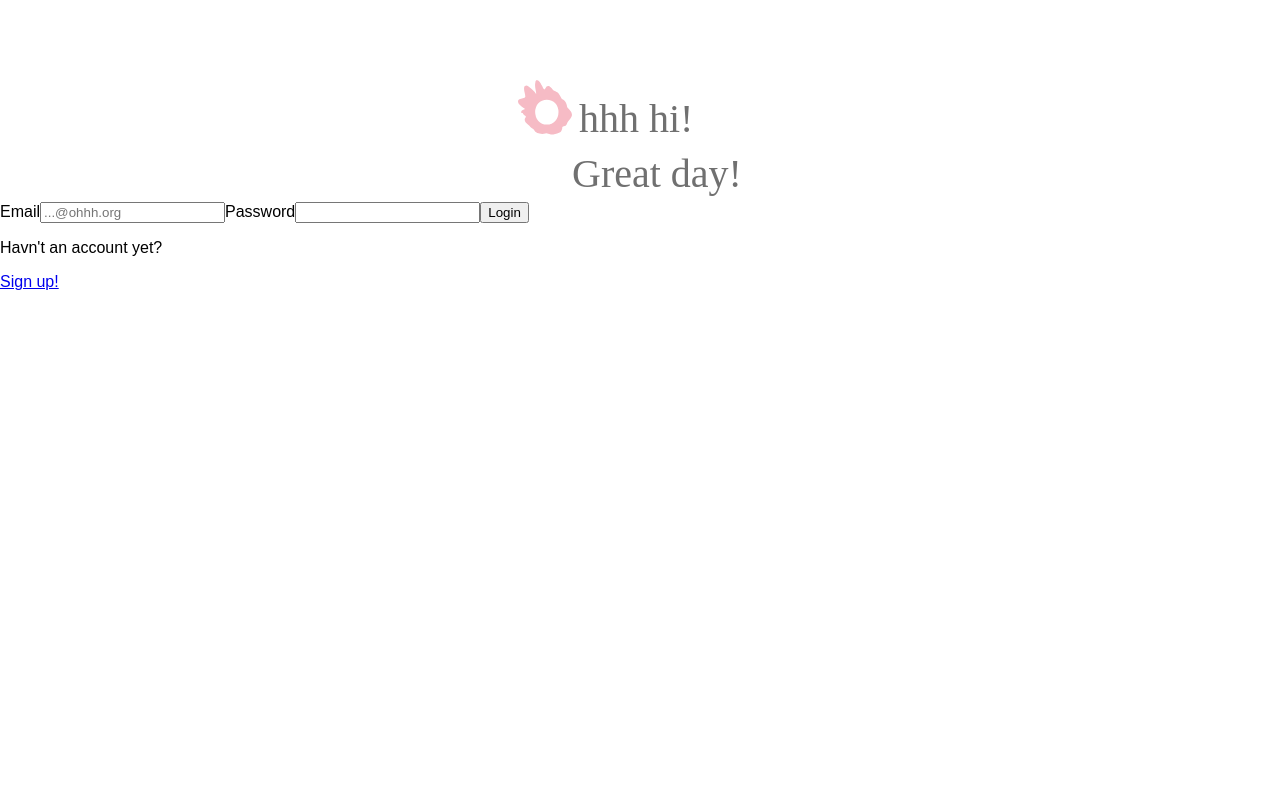
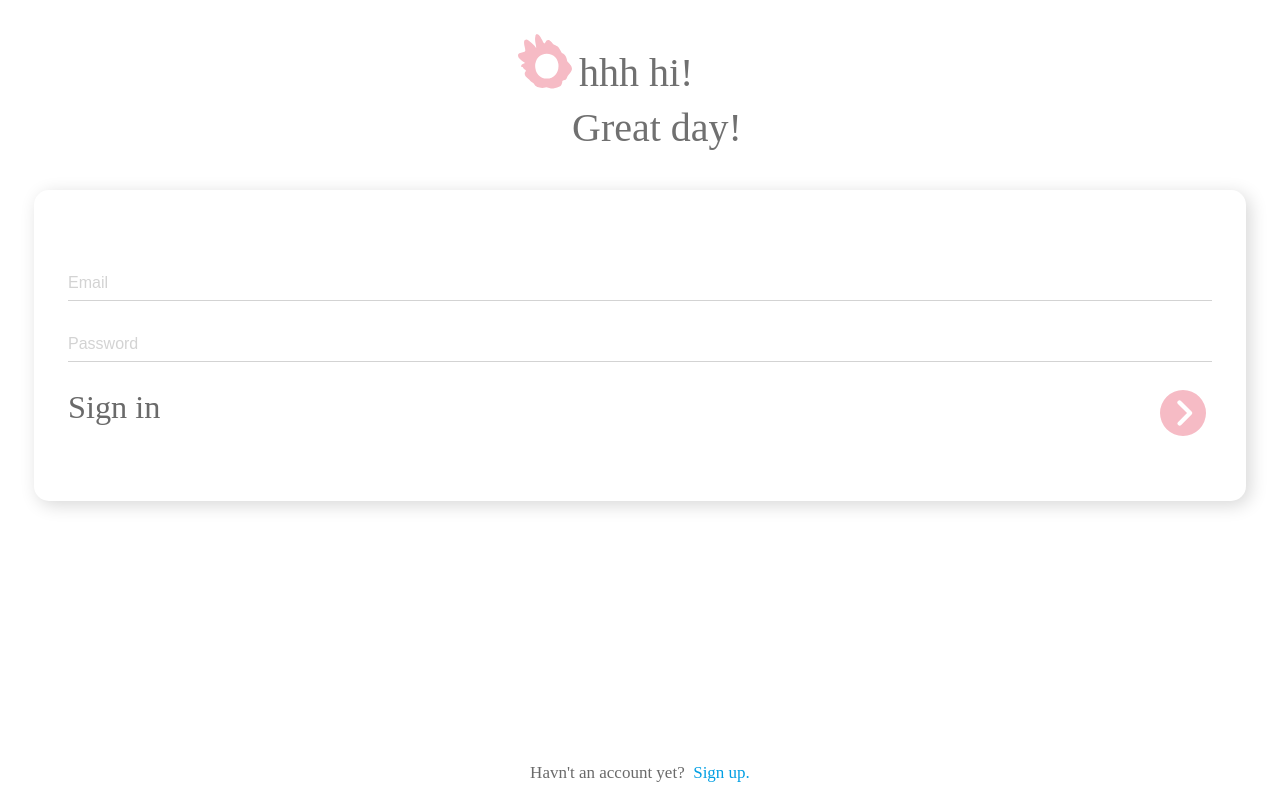
Before and after one commit to annikavennemann/capstone-project, a React (Create React App) app in the folder frontend/: page / in a window 1280 px wide. Built offline with nearby package versions, Linux system fonts and the light colour scheme.

Commit message:
login-page styled

```diff
--- a/frontend/src/App.js
+++ b/frontend/src/App.js
@@ -13,7 +13,7 @@ export default function App() {
 
   return (
     <Router>
-      <div>
+      <>
         <Switch>
           <Route path="/create-account">
             <Form onSubmit={addUser}/>
@@ -27,7 +27,7 @@ export default function App() {
             <Login />
           </Route>
         </Switch>
-      </div>
+      </>
     </Router>
   );
 }
--- a/frontend/src/GlobalStyles.js
+++ b/frontend/src/GlobalStyles.js
@@ -6,9 +6,11 @@ export default createGlobalStyle`
     }
 
     body {
-        font-family: sans-serif;
         margin: 0;
         padding:0;
+        font-family: Avenir;
+        font-size: 17px;
+        color: #6A6A6A;
     }
 
 
--- a/frontend/src/components/Login/Login.js
+++ b/frontend/src/components/Login/Login.js
@@ -2,6 +2,7 @@ import { useState } from 'react'
 import saveLocally from '../../lib/saveLocally';
 import styled from 'styled-components/macro'
 import signInHeader from '../../images/signInHeader.svg'
+import signInButton from '../../images/signInButton.svg'
 
 export default function Login() {
     const [loginData, setLoginData] = useState({
@@ -14,31 +15,35 @@ export default function Login() {
           <header>
               <HeaderImg src={signInHeader} alt="Ohhh hi! Great day!" />
           </header>
-          <form>
-            <label htmlFor="email">Email</label>
+          <FormStyled>
+            <label htmlFor="email" />
             <input
               type="email"
               name="email"
-              placeholder="...@ohhh.org"
+              placeholder="Email"
               onChange={onChange}
               value={loginData.email}
             />
 
-            <label htmlFor="password">Password</label>
+            <label htmlFor="password" />
             <input
               type="password"
               name="password"
+              placeholder="Password"
               onChange={onChange}
               value={loginData.password}
             />
+            <SignInWrapper>
+              <p>Sign in</p>
+              <button onClick={loginUser}><img src={signInButton} alt=""/></button>
+            </SignInWrapper>
 
-            <button onClick={loginUser}>Login</button>
+          </FormStyled>
 
-          </form>
-          <footer>
-            <p>Havn't an account yet?</p>
-            <a href="/create-account">Sign up!</a>
-          </footer>
+          <FooterStyled>
+                <p>Havn't an account yet?</p>
+                <a href="/create-account">Sign up.</a>
+          </FooterStyled>
         </>
       );
 
@@ -71,8 +76,61 @@ export default function Login() {
 }
 
 const HeaderImg = styled.img`
-  margin-top: 5em;
   display: block;
+  margin-top: 2em;
   margin-left: auto;
   margin-right: auto;
 `
+
+const FormStyled = styled.form`
+  margin: 2em;
+  padding: 4.5em 2em 3.6em;
+  box-shadow: 4px 4px 18px #00000029;
+  border-radius: 15px;
+
+  input {
+    width: 100%;
+    margin-bottom: 2em;
+    padding: 0.7em 0;
+    border: 0;
+    border-bottom: 1px solid #D3D3D3;
+  }
+
+  input::placeholder {
+    font-size: 1.2em;
+    color: #D3D3D3;
+  }
+`
+
+const SignInWrapper = styled.div`
+  display: flex;
+  justify-content: space-between;
+
+  p {
+    font-size: 1.9em;
+    margin: 0;
+  }
+
+  button {
+    background-color: transparent;
+    border: none;
+  }
+`
+
+const FooterStyled = styled.footer`
+    position: fixed;
+    display: flex;
+    justify-content: center;
+    bottom: 1em;
+    width: 100%;
+
+  p {
+    margin: 0;
+    padding-right: 0.5em;
+  }
+
+  a {
+    text-decoration: none;
+    color: #029FE3;
+  }
+`
```
Also changed, not shown: frontend/src/images/signInButton.svg (renamed from frontend/src/images/signin.svg).
